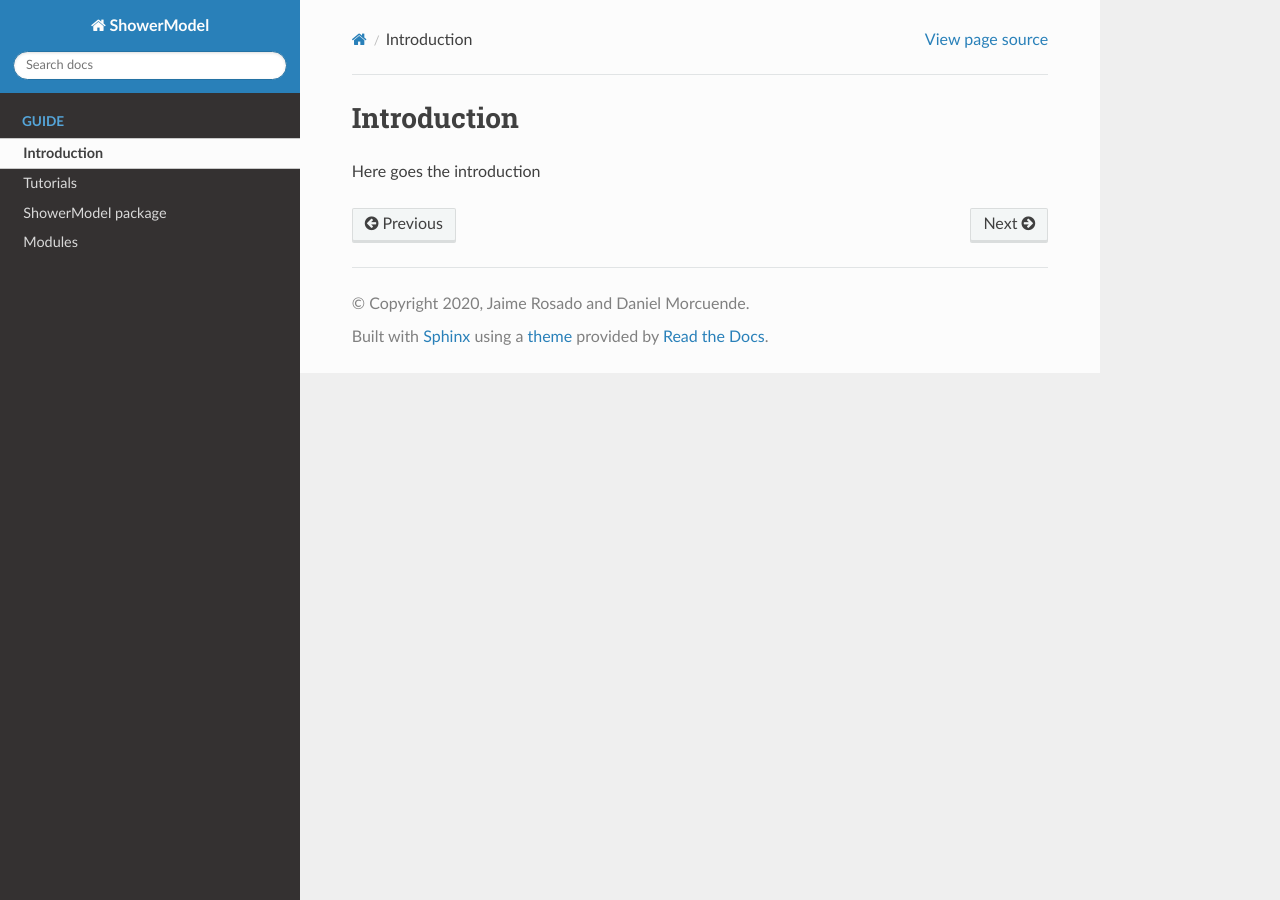
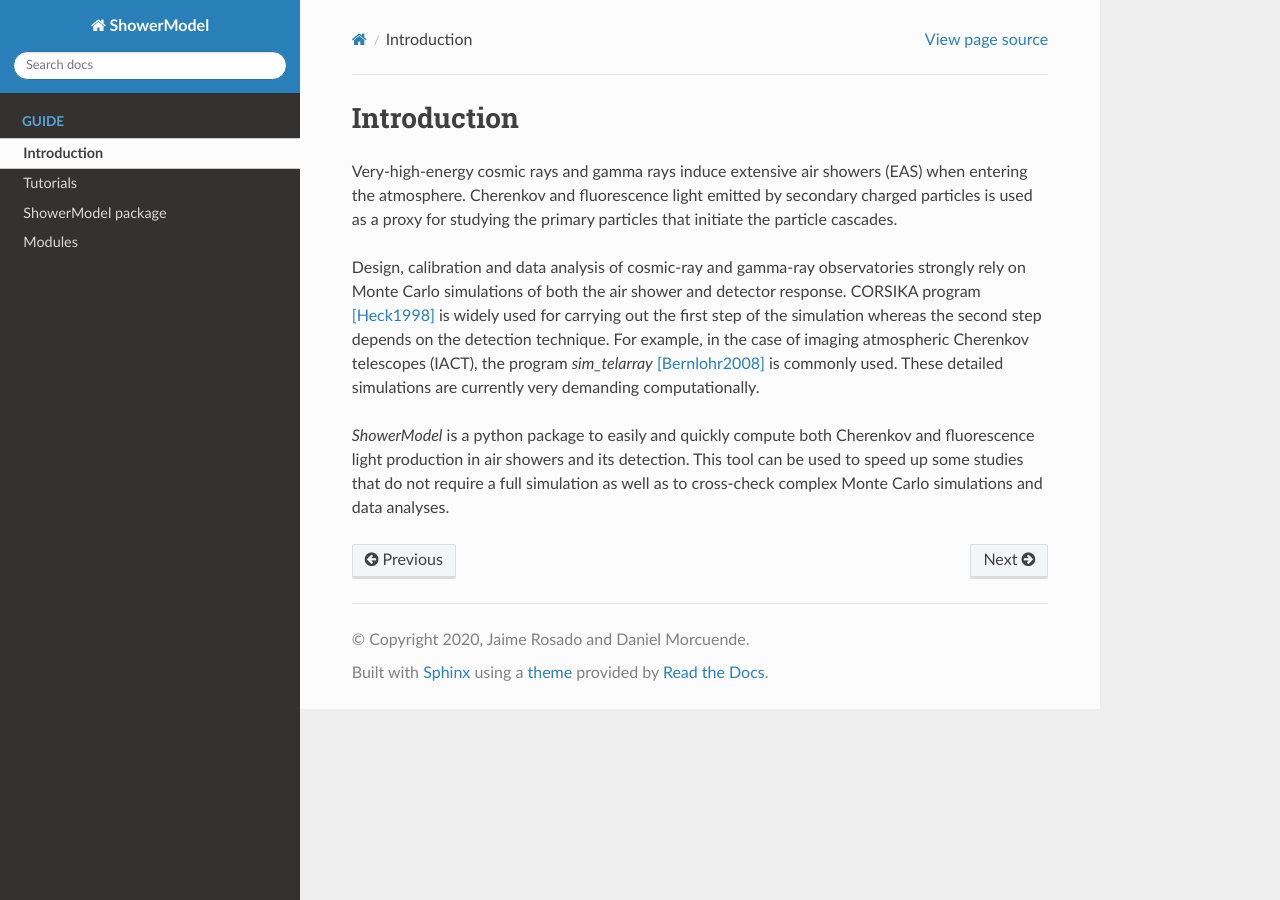
Before and after one commit to JaimeRosado/ShowerModel, a Sphinx documentation site: the page built from docs/introduction/index.rst, in a window 1280 px wide. Built offline with Sphinx 7.4.7 and the Read the Docs theme 2.0.0, drawn with Linux system fonts in a browser that asks for light colours.

Commit message:
update introduction and add bibliography page

```diff
--- a/docs/introduction/index.rst
+++ b/docs/introduction/index.rst
@@ -3,4 +3,17 @@
 Introduction
 ************
 
-Here goes the introduction
+Very-high-energy cosmic rays and gamma rays induce extensive air showers (EAS) when entering the atmosphere.
+Cherenkov and fluorescence light emitted by secondary charged particles is used as a proxy for studying the
+primary particles that initiate the particle cascades.
+
+Design, calibration and data analysis of cosmic-ray and gamma-ray observatories strongly rely on Monte Carlo
+simulations of both the air shower and detector response.
+CORSIKA program [Heck1998]_ is widely used for carrying out the first step of the simulation
+whereas the second step depends on the detection technique.
+For example, in the case of imaging atmospheric Cherenkov telescopes (IACT), the program `sim_telarray`
+[Bernlohr2008]_ is commonly used. These detailed simulations are currently very demanding computationally.
+
+`ShowerModel` is a python package to easily and quickly compute both Cherenkov and fluorescence light production
+in air showers and its detection. This tool can be used to speed up some studies that do not require a full
+simulation as well as to cross-check complex Monte Carlo simulations and data analyses.
```
Also changed, not shown: docs/bibliography.rst (added, +10 -0 lines).
